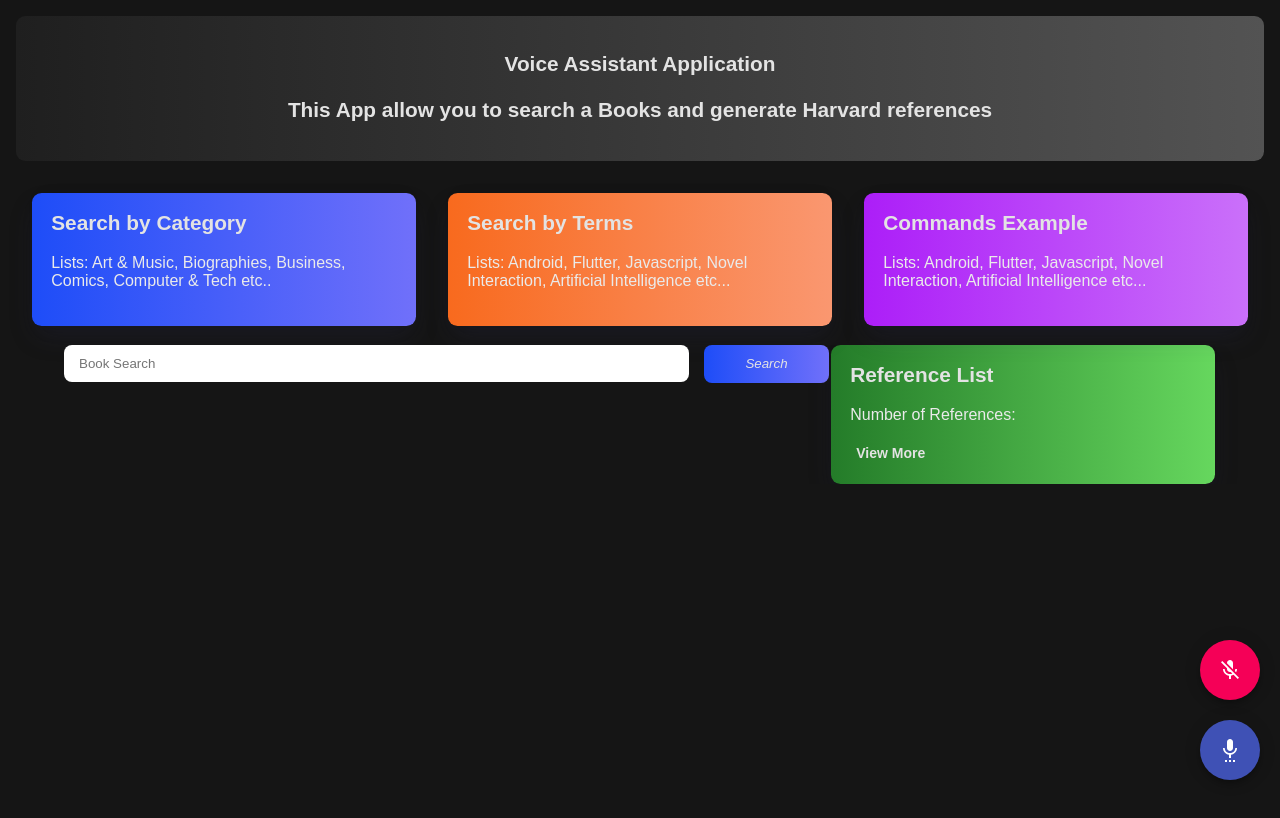
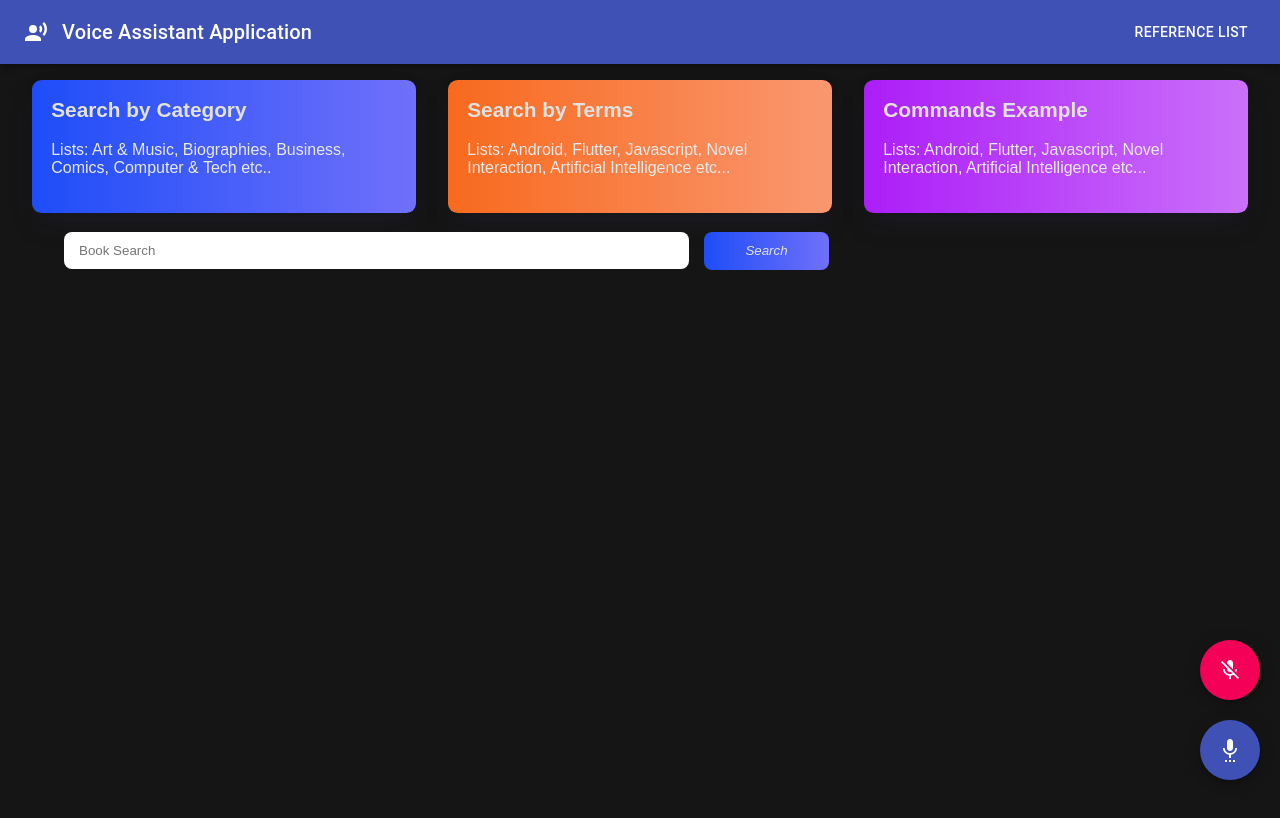
Before and after one commit to Nehal-Bhautoo/React-Voice-Assistant, a React (Create React App) app: page / in a window 1280 px wide. Shown: the top 818 px of the page. Built offline with nearby package versions, Linux system fonts and the light colour scheme.

Commit message:
:zap: Add appbar

```diff
--- a/src/App.js
+++ b/src/App.js
@@ -1,5 +1,19 @@
 import React from 'react';
 import AppSearch from "./SearchBook";
+import {AppBar, Button, IconButton, Toolbar, Typography} from "@material-ui/core";
+import RecordVoiceOverIcon from '@material-ui/icons/RecordVoiceOver';
+
+const styles = {
+    root: {
+        flexGrow: 1,
+    },
+    menuButton: {
+        marginRight: 2,
+    },
+    title: {
+        flexGrow: 1,
+    },
+};
 
 const App = () => {
     return(
@@ -35,11 +49,18 @@ const App = () => {
 class HeaderCard extends React.Component {
     render() {
         return (
-            <div className='cardHeader'>
-                <div className="card-body">
-                    <h1 className="appTitle">Voice Assistant Application</h1>
-                    <h2 className="appTitle">This App allow you to search a Books and generate Harvard references</h2>
-                </div>
+            <div className="root" style={styles.root}>
+                <AppBar position="static">
+                    <Toolbar>
+                        <IconButton edge='start' style={styles.menuButton} color="inherit" aria-label="menu">
+                            <RecordVoiceOverIcon/>
+                        </IconButton>
+                        <Typography variant="h6" style={styles.title}>
+                            Voice Assistant Application
+                        </Typography>
+                        <Button color="inherit">Reference List</Button>
+                    </Toolbar>
+                </AppBar>
             </div>
         );
     }
--- a/src/BookCard.jsx
+++ b/src/BookCard.jsx
@@ -1,7 +1,7 @@
 import React, { useState } from 'react';
 import {Card, CardTitle, CardImg, CardBody, Button, Modal, FormGroup, Label, Input} from 'reactstrap';
-import Popup from 'reactjs-popup';
-import 'reactjs-popup/dist/index.css';
+import Popup from './components/Popup';
+
 
 const BookCard = ({
     bookNumber,
@@ -22,8 +22,10 @@ const BookCard = ({
         //TODO
         console.log(previewLink)
     );
+    const [buttonPopup, setButtonPopup] = useState(false);
 
     function reference() {
+        //setButtonPopup(true);
         let bookNum = bookNumber;
         let thumb = thumbnail;
         let bookTitle = title;
@@ -32,26 +34,14 @@ const BookCard = ({
         let bookDes = description;
         let bookAuthor = authors;
         let bookPublisher = publisher;
+        console.log(title);
 
-        //TODO add reference form
-        return (
-            <Popup position="center center">
-                <div>
-                    <FormGroup className='maxResult row' hidden={true}>
-                        <Label className='labelMax' for='maxResults'>Max Results</Label>
-                        <Input
-                            className='res'
-                            type='text'
-                            id='max'
-                            placeholder='Title'
-                            value={bookTitle}
-                        />
-                    </FormGroup>
-                </div>
-            </Popup>
-        )
     }
     return(
+        <div>
+            <Popup trigger={buttonPopup} setTrigger={setButtonPopup}>
+                <h3>My popup</h3>
+            </Popup>
             <Card style={{ width: '233px' }} className='cardMain '>
                 <CardImg
                     top
@@ -115,6 +105,7 @@ const BookCard = ({
                     </div>
                 </Modal>
             </Card>
+        </div>
     );
 }
 
--- a/src/SearchBook.jsx
+++ b/src/SearchBook.jsx
@@ -14,7 +14,7 @@ import BookCard from './BookCard.jsx';
 import SettingsVoiceIcon from '@material-ui/icons/SettingsVoice';
 import MicOff from '@material-ui/icons/MicOff';
 import Fab from "@material-ui/core/Fab";
-import {forEach} from "react-bootstrap/ElementChildren";
+
 
 const styles = {
     fab: {
@@ -87,13 +87,6 @@ function AppSearch() {
                         <Button className='btnSearch' onClick={handleSubmit} id="searchBtn">
                             <i>Search</i>
                         </Button>
-                        <div className="card4">
-                            <div className="card-body">
-                                <h2>Reference List</h2>
-                                <p>Number of References: </p>
-                                <Button className='referenceBtn'>View More</Button>
-                            </div>
-                        </div>
                         <div className='container'>
                             <div className='filterResults col-sm-6'>
                                 <FormGroup className='maxResult row' hidden={true}>
@@ -183,13 +176,12 @@ function StartSpeech() {
     const recognition = new SpeechRecognition();
     const searchFormInput = document.querySelector('#search-form-input');
     const muteBtn = document.querySelector("#muteBtn");
-    const searchBtn = document.querySelector('#searchBtn');
 
     // look for id
     let i;
     for(i = 0; i < 5; i++) {
         const bookCardBodyBtn = document.getElementById(i);
-        console.log(bookCardBodyBtn);
+        //console.log(bookCardBodyBtn);
     }
     recognition.start();
     if(SpeechRecognition) {
@@ -201,7 +193,7 @@ function StartSpeech() {
 
     muteBtn.addEventListener("click", EndSpeech);
     function EndSpeech() {
-        if(SpeechRecognition === true) {
+        if(SpeechRecognition) {
             recognition.stop();
             toast.error("Speech Recognition off");
         } else {
@@ -218,8 +210,9 @@ function StartSpeech() {
             console.log(transcript);
         } else {
             if(transcript.toLowerCase().trim()==="go") {
+                console.log(transcript);
+                const searchBtn = document.querySelector('#searchBtn');
                 searchBtn.click();
-                console.log(transcript);
             } else if(transcript.toLowerCase().trim()==="reset") {
                 searchFormInput.value = "";
                 console.log(transcript);
--- /dev/null
+++ b/src/components/Popup.js
@@ -0,0 +1,15 @@
+import React from "react";
+import './popup.css';
+
+function Popup(props) {
+    return (props.trigger) ? (
+        <div className="popup">
+            <div className="popup-inner">
+                <button className="close-btn" onClick={props.setTrigger(false)}>Close</button>
+                {props.children}
+            </div>
+        </div>
+    ) : "";
+}
+
+export default Popup
--- /dev/null
+++ b/src/components/popup.css
@@ -0,0 +1,25 @@
+.popup {
+    position: fixed;
+    top: 0;
+    left: 0;
+    width: 100%;
+    height: 100vh;
+    background-color: rgba(0, 0, 0, 0.2);
+    display: flex;
+    justify-content: center;
+    align-items: center;
+}
+
+.popup-inner {
+    position: relative;
+    padding: 32px;
+    width: 100%;
+    max-width: 640px;
+    background-color: #FFF;
+}
+
+.popup-inner .close-btn {
+    position: absolute;
+    top: 16px;
+    right: 16px;
+}
```
Lines whose indentation alone changed are shown as unchanged.
